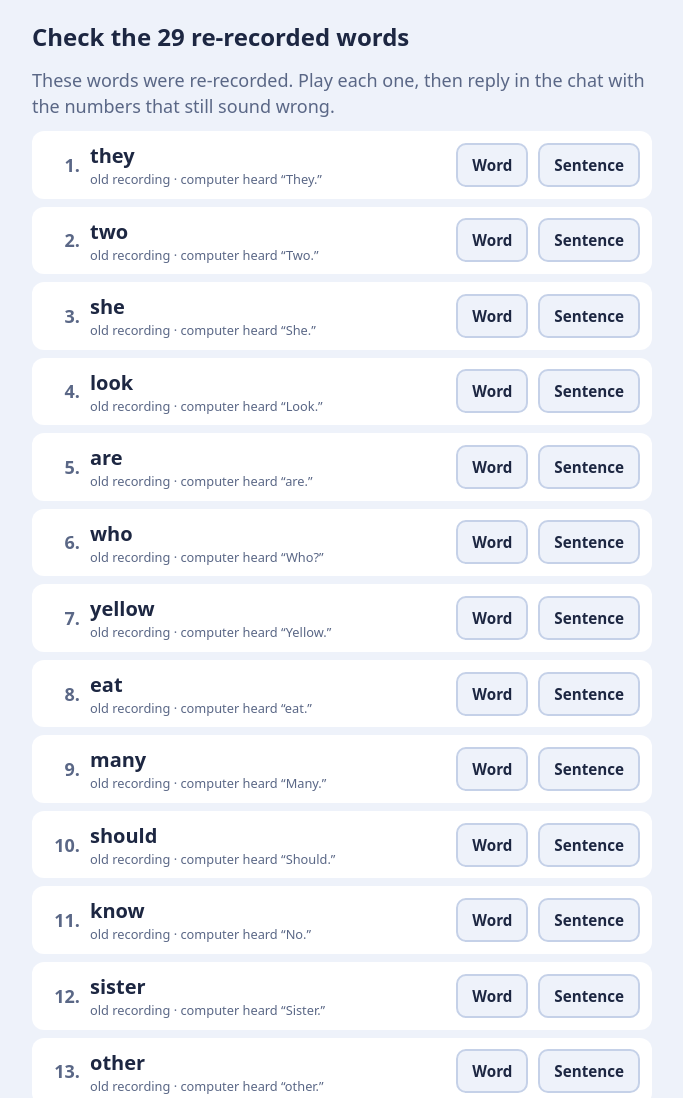
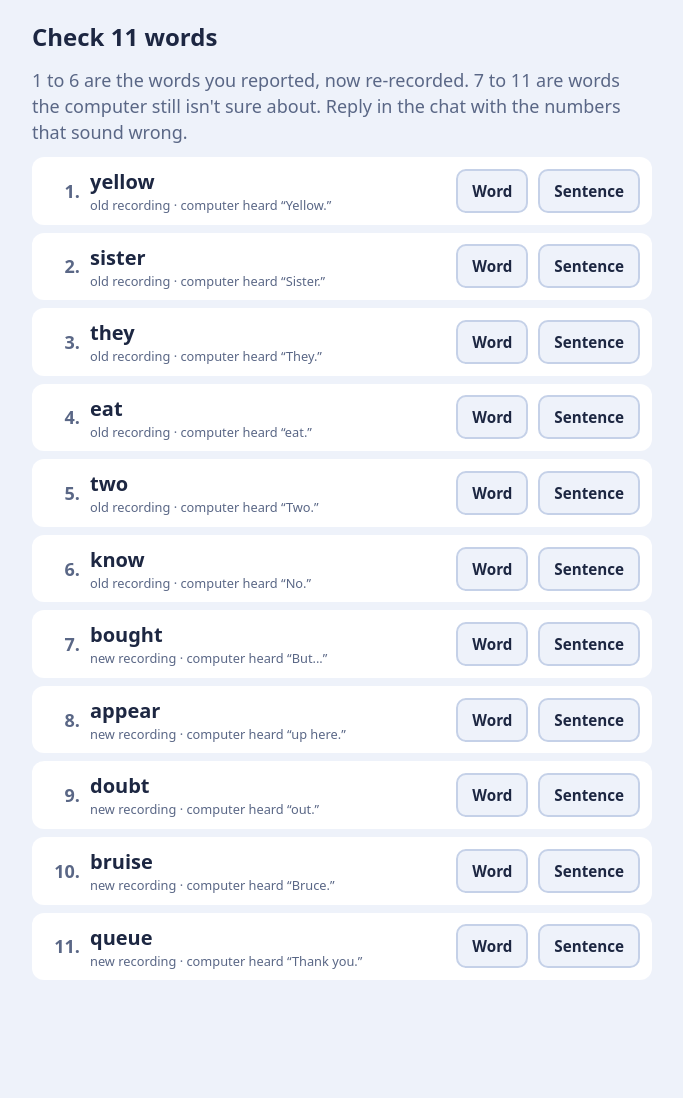
Before and after one commit to Ikarus-eth/rightreader, a plain HTML site: page spelling/check.html in a window 1280 px wide. Shown: the top 1098 px of the page, without its empty margins (298-981 px from the left). After the commit the page ends 1000 px from the top, so only its background shows below. Drawn offline with Linux system fonts and the light colour scheme.

Commit message:
Spelling: check page shows the 6 reported words and 5 still-doubtful ones
Co-Authored-By: Claude Opus 5.5 <noreply@anthropic.com>
Claude-Session: https://claude.ai/code/session_01B4QyRtaKhTuRj3NSj6qWZ3

```diff
--- a/spelling/audio/fix-report.json
+++ b/spelling/audio/fix-report.json
@@ -270,5 +270,18 @@
    "after_ok": true,
    "reported_broken": false
   }
+ ],
+ "review": [
+  "yellow",
+  "sister",
+  "they",
+  "eat",
+  "two",
+  "know",
+  "bought",
+  "appear",
+  "doubt",
+  "bruise",
+  "queue"
  ]
 }
--- a/spelling/check.html
+++ b/spelling/check.html
@@ -24,10 +24,10 @@ Promise.all([
   fetch("audio/fix-report.json",{cache:"no-store"}).then(r=>r.ok?r.json():null).catch(()=>null)
 ]).then(([m,rep,fix])=>{
   const info=rep?Object.fromEntries(rep.words.map(x=>[x.word,x])):{};
-  const list=fix&&fix.changed.length?fix.changed:rep?rep.uncertain:FALLBACK;
-  if(fix&&fix.changed.length){document.querySelector("h1").textContent="Check the "+fix.changed.length+" re-recorded words";}
+  const list=fix&&fix.review?fix.review:fix&&fix.changed.length?fix.changed:rep?rep.uncertain:FALLBACK;
+  if(fix&&fix.review){document.querySelector("h1").textContent="Check "+fix.review.length+" words";}
   document.getElementById("intro").textContent=fix&&fix.changed.length
-    ?"These words were re-recorded. Play each one, then reply in the chat with the numbers that still sound wrong."
+    ?"1 to 6 are the words you reported, now re-recorded. 7 to 11 are words the computer still isn't sure about. Reply in the chat with the numbers that sound wrong."
     :rep
     ?"A speech recogniser listened to all 312 clips. These are the 20 it was least sure about. Play each word and its sentence, then reply in the chat with the numbers that sound wrong or unclear."
     :"Play each word and its sentence. Reply in the chat with the numbers that sound wrong or unclear.";
```
